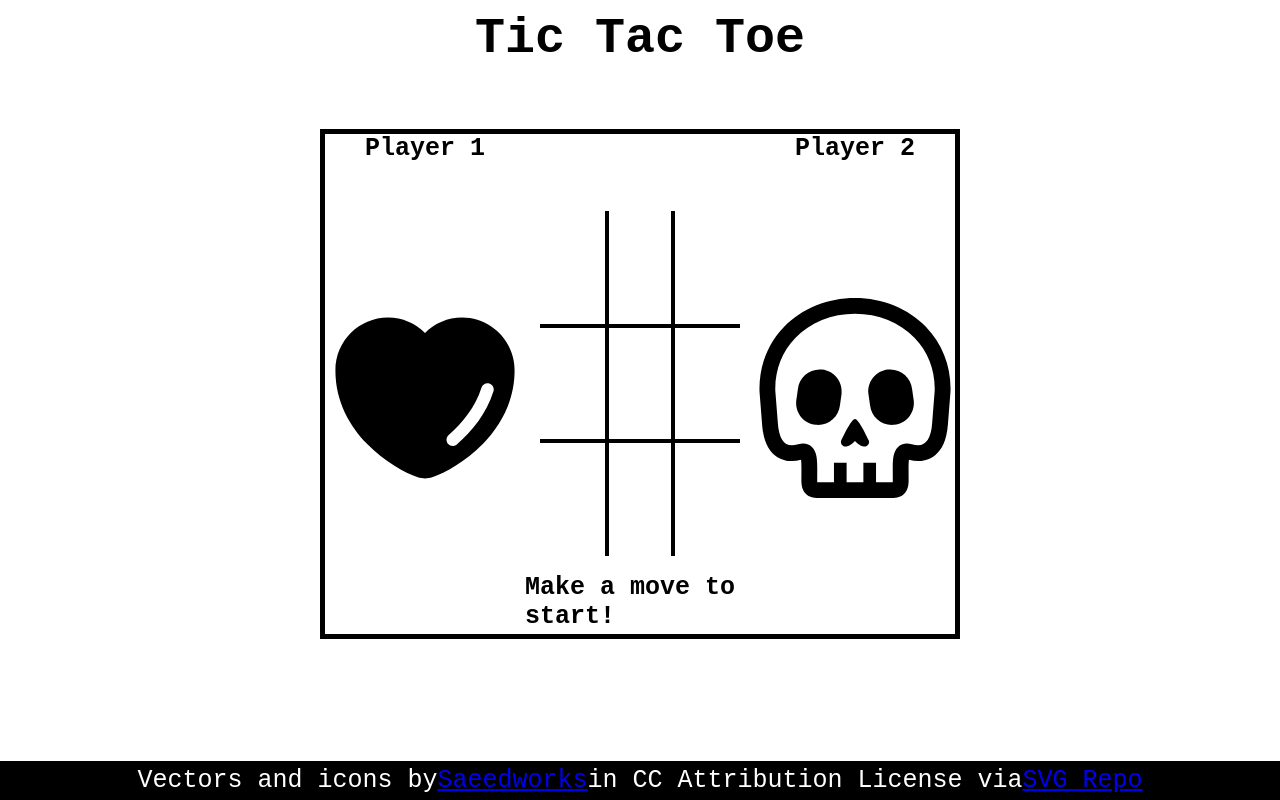
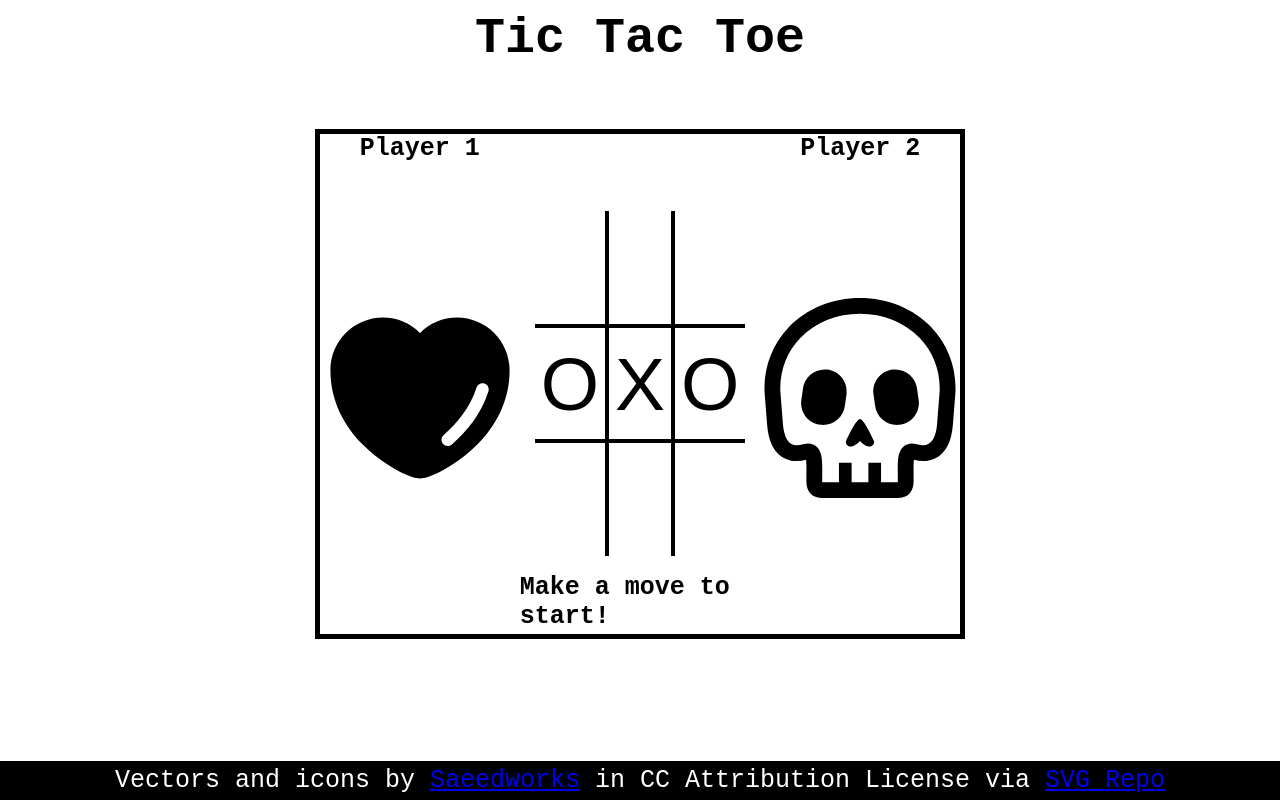
Before and after one commit to Pwnyboy1031/TIC-TAC-TOE_TOP, a plain HTML site: page index.html in a window 1280 px wide. Both pictures are taken after a click on the button 573 px from the left and 268 px from the top of the page. Drawn offline with Linux system fonts and the light colour scheme.

Commit message:
Most of the modules finished. Render Issues

```diff
--- a/index.html
+++ b/index.html
@@ -24,7 +24,7 @@
         />
       </div>
 
-      <div class="gameBoard">
+      <div class="gameBoardDiv">
         <button class="boardButtons" id="zone1"></button
         ><button class="boardButtons" id="zone2"></button
         ><button class="boardButtons" id="zone3"></button
@@ -39,11 +39,11 @@
     </div>
     <div></div>
     <footer>
-      Vectors and icons by
+      Vectors and icons by&nbsp;
       <a href="https://dribbble.com/saeedworks?ref=svgrepo.com" target="_blank"
         >Saeedworks</a
       >
-      in CC Attribution License via
+      &nbsp;in CC Attribution License via&nbsp;
       <a href="https://www.svgrepo.com/" target="_blank">SVG Repo</a><br />
     </footer>
   </body>
--- a/styles.css
+++ b/styles.css
@@ -67,7 +67,7 @@ footer {
   font-weight: normal;
 }
 
-.gameBoard {
+.gameBoardDiv {
   display: grid;
   grid-template-columns: 1fr 1fr 1fr;
   grid-template-rows: 1fr 1fr 1fr;
@@ -78,6 +78,12 @@ footer {
 .boardButtons {
   background-color: white;
   border: 2px solid black;
+  font-size: 75px;
+}
+
+.boardButtons > img {
+  width: 148px;
+  height: 115px;
 }
 
 #zone1,
--- a/tictactoe.js
+++ b/tictactoe.js
@@ -1 +1,71 @@
-const gameBoard = (() => {})();
+document.addEventListener("DOMContentLoaded", (e) => {
+  // Tracks X and O positions
+  const gameBoard = (function () {
+    const boardPositions = ["", "", "", "O", "X", "O", "", "", ""];
+
+    const updateBoard = (moveChoice) =>
+      (boardPositions[moveChoice] = gameController.playerShape);
+
+    return {
+      updateBoard,
+      boardPositions,
+      render: function () {
+        displayController.render();
+      },
+    };
+  })();
+
+  // Renders the board and updates every play
+  const displayController = (function () {
+    //cache Dom
+
+    let cachedPositions = [];
+    for (let i = 0; i < gameBoard.boardPositions.length; i++) {
+      cachedPositions[i] = document.getElementById(`zone${i + 1}`);
+    }
+
+    function render() {
+      gameBoard.boardPositions.forEach(function (mark, index) {
+        cachedPositions[index].innerText = mark;
+      });
+    }
+
+    return { render };
+  })(gameBoard);
+
+  const player = (name, mark) => {
+    const sayName = () => console.log(name);
+    const takeTurn = () => {
+      return mark;
+    };
+    return { takeTurn, sayName };
+  };
+
+  // Controls game state
+  const gameController = (() => {
+    const player1 = player("Player 1", "X");
+    const player2 = player("Player 2", "O");
+
+    let playerShape = "";
+    let moveChoice = "";
+
+    gameBoard.render();
+    playerShape = player1.takeTurn();
+
+    const gameBoardDiv = document.querySelector(".gameBoardDiv");
+    gameBoardDiv.addEventListener("click", (e) => {
+      moveChoice = "";
+      if (e.target.classList.contains("boardButtons")) {
+        moveChoice = e.target.id;
+        gameBoard.updateBoard(moveChoice);
+        displayController.render();
+        if (playerShape == "X") {
+          playerShape = "O";
+        } else if (playerShape == "O") {
+          playerShape = "X";
+        } else playerShape = "X";
+      }
+    });
+    return { playerShape, moveChoice };
+  })();
+});
```
